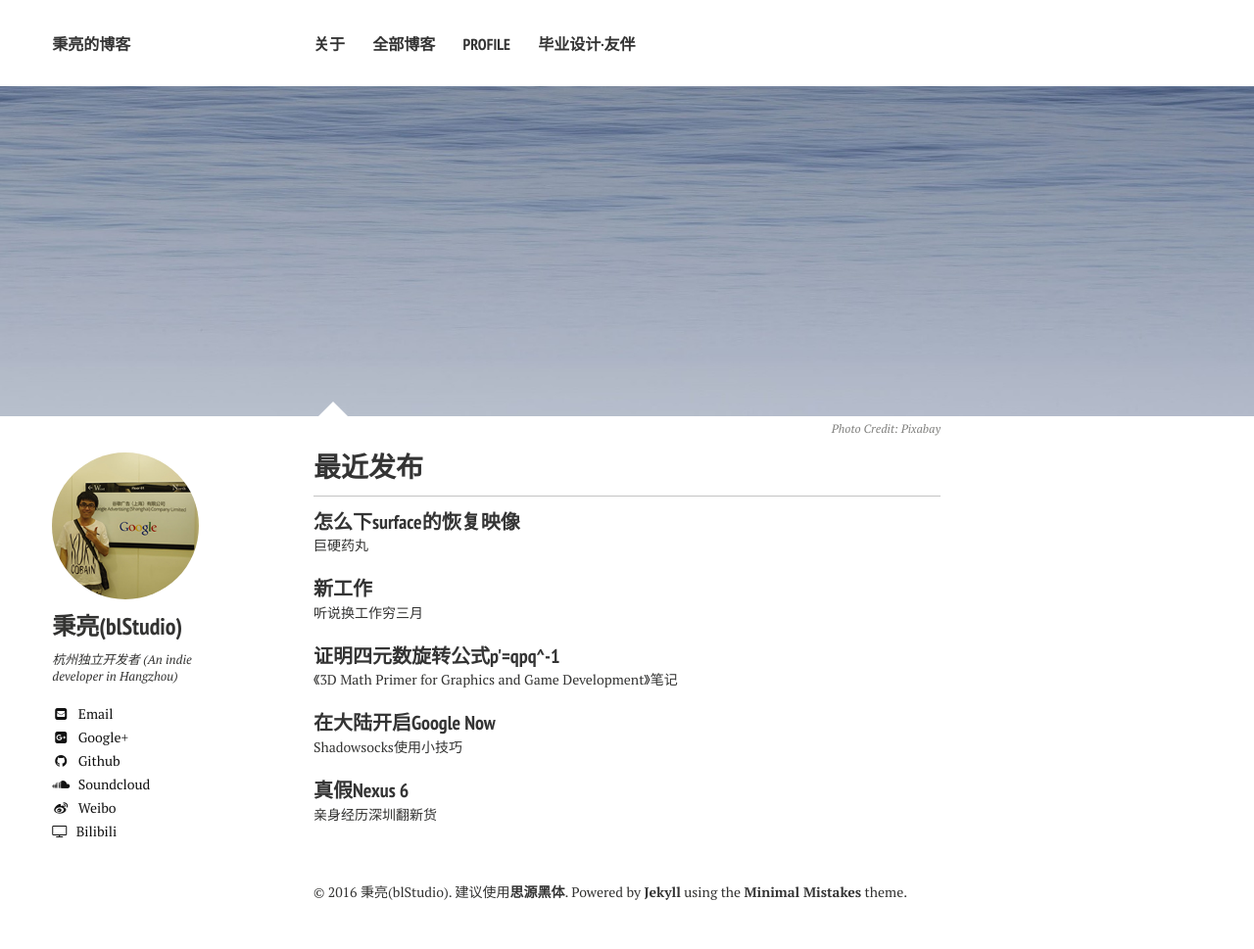
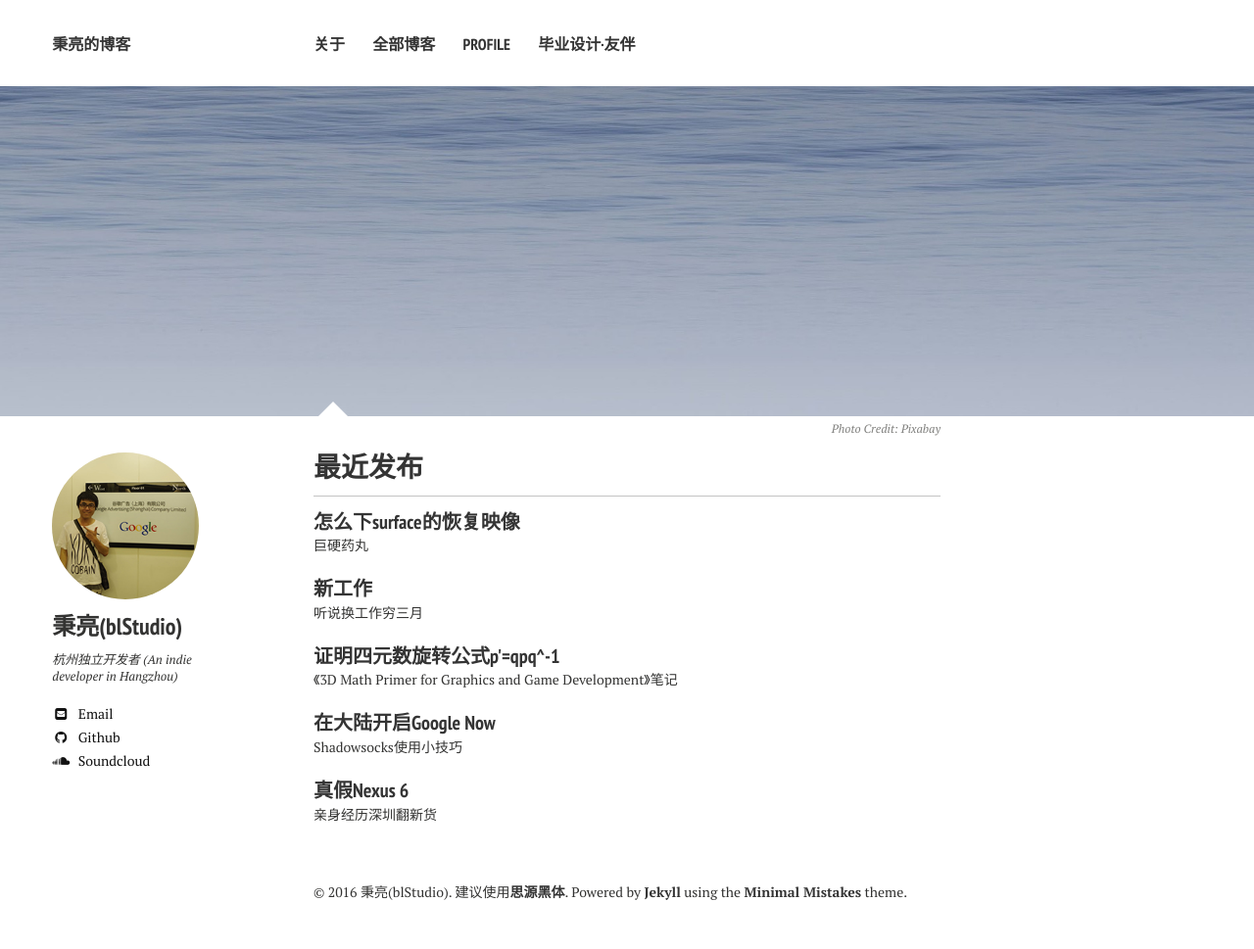
Before and after one commit to bingliang-zh/blog, a Jekyll site: the page built from index.md, in a window 1280 px wide. Shown: the whole page at 98% size. Built offline with Jekyll 4.4.1, drawn with Linux system fonts in a browser that asks for light colours; nearby versions of some CDN libraries.

Commit message:
remove some info

```diff
--- a/_config.yml
+++ b/_config.yml
@@ -35,7 +35,7 @@ owner:
   twitter: #username
   facebook: #username
   google:
-    plus: 116052774697386661438
+    plus: #116052774697386661438
     analytics:
     verify:
     ad-client:
@@ -54,10 +54,10 @@ owner:
   dribbble: #username
   youtube: #username
   soundcloud: bl_indie
-  weibo: 2313701814
+  weibo: #2313701814
   flickr: #username
   codepen: #username
-  bilibili: 1321932
+  bilibili: #1321932
 
 include: [".htaccess"]
 exclude: ["lib", "config.rb", "Capfile", "config", "log", "Rakefile", "Rakefile.rb", "tmp", "less", "*.sublime-project", "*.sublime-workspace", "test", "spec", "Gruntfile.js", "package.json", "node_modules", "Gemfile", "Gemfile.lock", "LICENSE", "README.md"]
```
